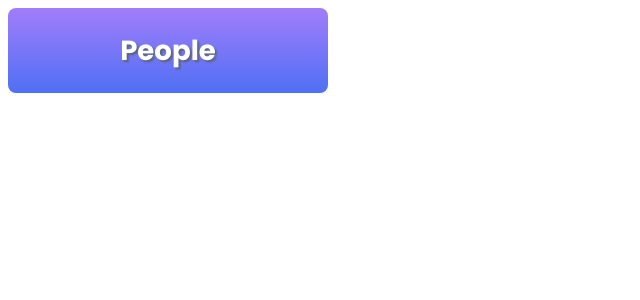
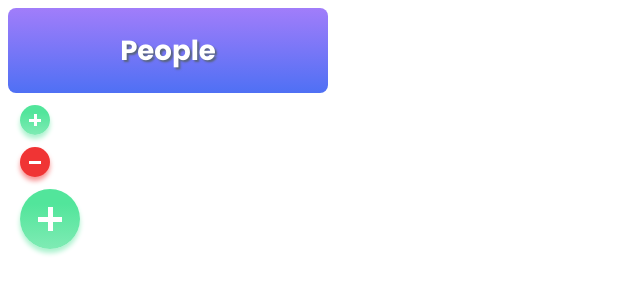
Before and after one commit to natkalia/people-recruitment-task, a React (Create React App) app: page / in a window 1280 px wide. Shown: the top 300 px of the page, without its empty margins (0-640 px from the left). Built offline with nearby package versions, Linux system fonts and the light colour scheme.

Commit message:
Add Button component with styles for plus,minus,bigplus

```diff
--- a/src/components/App/App.js
+++ b/src/components/App/App.js
@@ -1,12 +1,23 @@
 import React from 'react';
+import styles from './App.module.scss';
+import PropTypes from 'prop-types';
 import PageTitle from '../PageTitle/PageTitle';
-import PropTypes from 'prop-types';
+import Button from '../Button/Button';
 
 const App = ({titles}) => {
+
+  {/* in fact hardcoded solution to get titles[0] as we have only one page title now */}
+  const title = titles[0].content;
+
   return (
-    <div>
-      {/* hardcoded solution to get titles[0] as we have only one page title now */}
-      <PageTitle title={titles[0].content}/>
+    <div className={styles.component}>
+
+      <PageTitle title={title}/>
+
+      <div>
+        <Button/>
+      </div>
+
     </div>
   );
 };
--- a/src/components/Button/Button.js
+++ b/src/components/Button/Button.js
@@ -0,0 +1,24 @@
+import React from 'react';
+import styles from './Button.module.scss';
+import PropTypes from 'prop-types';
+
+const Button = () => {
+
+  return (
+    <>
+      <div className={styles.component + ' ' + styles.plus}>
+      </div>
+      <div className={styles.component + ' ' + styles.minus}>
+      </div>
+      <div className={styles.component + ' ' + styles.bigplus}>
+      </div>
+    </>
+  );
+
+};
+
+Button.propTypes = {
+  variant: PropTypes.string,
+};
+
+export default Button;
--- a/src/components/Button/Button.module.scss
+++ b/src/components/Button/Button.module.scss
@@ -0,0 +1,78 @@
+@import '../../styles/settings.scss';
+
+/* all buttons */
+
+.component {
+    border-radius: $radius-circle;
+    height: $base-size * 2.5;
+    width: $base-size * 2.5;
+    position: relative;
+    margin: $base-size;
+    transition: $transition;
+
+    @include flex(column, center, center);
+
+    /* minus button */
+
+    &.minus {
+      background-color: $color-warning;
+      box-shadow: 0 4px 5px lighten($color-warning, 20%);
+    }
+
+    &.minus::after {
+      position: absolute;
+      content: '';
+      border-bottom: 3px solid $color-light;
+      width: $base-size;
+    }
+
+    /* plus button */
+
+    &.plus {
+      background: linear-gradient(lighten($color-success, 10%) 25%, lighten($color-success, 20%));
+      box-shadow: 0 4px 5px lighten($color-success, 30%);
+    }
+
+    &.plus::after {
+      position: absolute;
+      content: '';
+      border-bottom: 3px solid $color-light;
+      width: $base-size;
+    }
+
+    &.plus::before {
+      position: absolute;
+      content: '';
+      border-left: 3px solid $color-light;
+      height: $base-size;
+    }
+
+  /* big plus button */
+
+    &.bigplus {
+      background: linear-gradient(lighten($color-success, 10%) 25%, lighten($color-success, 20%));
+      box-shadow: 0 4px 5px lighten($color-success, 30%);
+      height: $base-size * 5;
+      width: $base-size * 5;
+    }
+
+    &.bigplus::after {
+      position: absolute;
+      content: '';
+      border-bottom: 5px solid $color-light;
+      width: $base-size * 2;
+    }
+
+    &.bigplus::before {
+      position: absolute;
+      content: '';
+      border-left: 5px solid $color-light;
+      height: $base-size * 2;
+    }
+
+  }
+
+  .component:hover {
+    cursor: pointer;
+    transform: scale(1.1);
+  }
```
